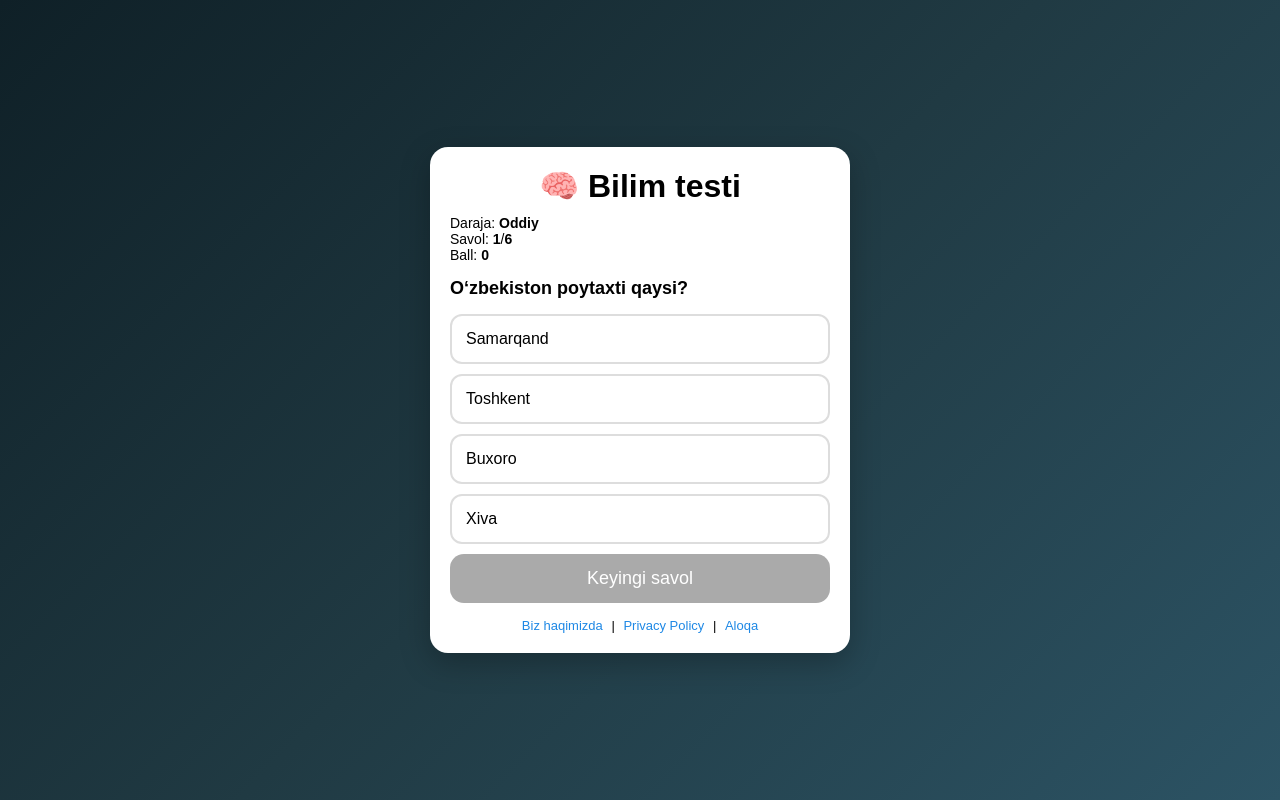
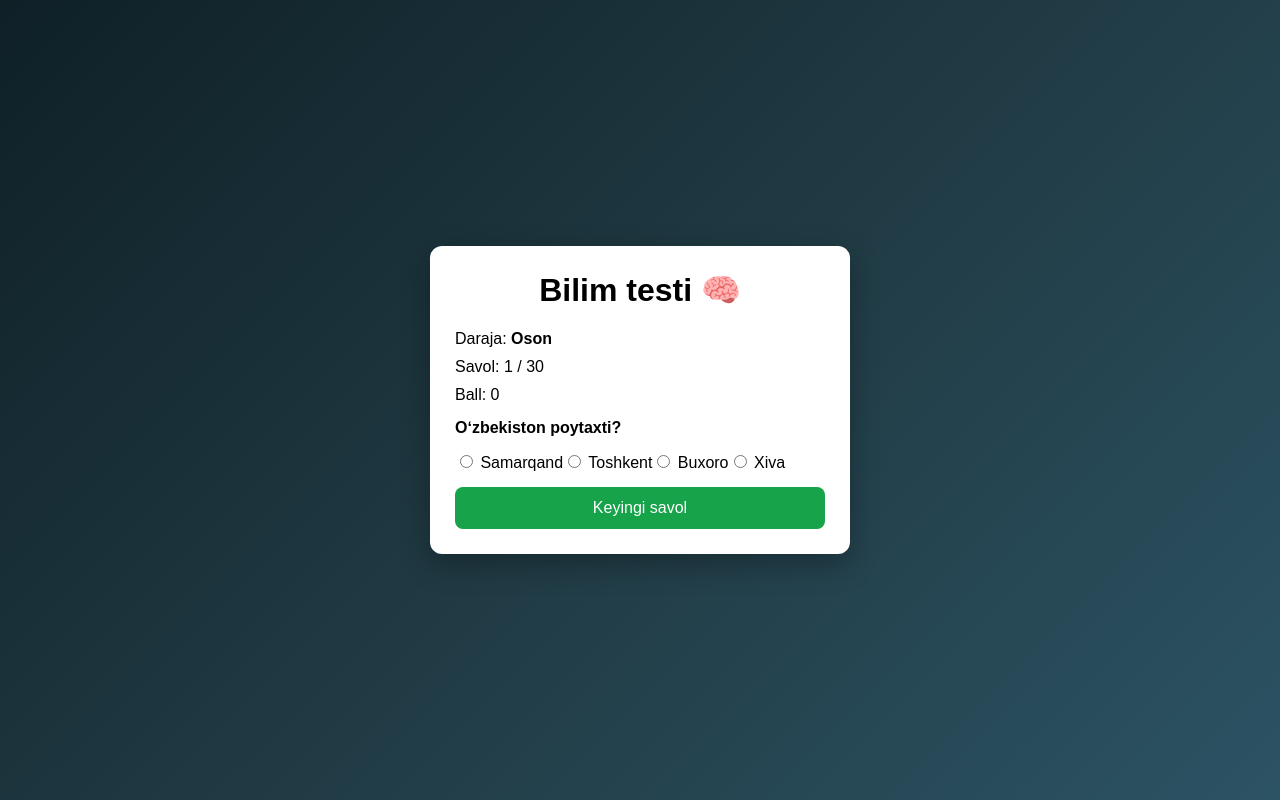
Before and after one commit to sarvarisomiddinov10-rgb/test-site-, a plain HTML site: page index.html in a window 1280 px wide. Drawn offline with Linux system fonts and the light colour scheme.

Commit message:
Add new questions

```diff
--- a/index.html
+++ b/index.html
@@ -5,174 +5,117 @@
   <meta name="viewport" content="width=device-width, initial-scale=1.0" />
   <title>Bilim testi</title>
   <style>
-    * { box-sizing: border-box; }
+    * { box-sizing: border-box; font-family: Arial, sans-serif; }
     body {
       margin: 0;
-      font-family: Arial, sans-serif;
       min-height: 100vh;
       display: flex;
       justify-content: center;
       align-items: center;
       background: linear-gradient(135deg, #0f2027, #203a43, #2c5364);
+      color: #000;
     }
     .card {
+      background: #fff;
       width: 100%;
       max-width: 420px;
-      background: #fff;
-      border-radius: 18px;
-      padding: 20px;
-      box-shadow: 0 10px 30px rgba(0,0,0,0.25);
+      padding: 25px;
+      border-radius: 12px;
+      box-shadow: 0 10px 30px rgba(0,0,0,.3);
     }
-    h1 {
-      text-align: center;
-      margin: 0 0 10px;
-    }
-    .info {
-      font-size: 14px;
-      margin-bottom: 10px;
-    }
-    .question {
-      font-size: 18px;
-      margin: 15px 0;
-      font-weight: bold;
-    }
-    .answers label {
-      display: block;
-      padding: 14px;
-      margin-bottom: 10px;
-      border: 2px solid #ddd;
-      border-radius: 12px;
-      cursor: pointer;
-      font-size: 16px;
-    }
-    .answers input { display: none; }
-    .answers input:checked + span {
-      color: #fff;
-      background: #1e88e5;
-      border-radius: 10px;
-      padding: 12px;
-      display: block;
-    }
+    h1 { margin-top: 0; text-align: center; }
+    .info { margin-bottom: 10px; }
+    .question { font-weight: bold; margin: 15px 0; }
+    .option { margin: 8px 0; }
     button {
       width: 100%;
-      padding: 14px;
-      font-size: 18px;
+      padding: 12px;
+      margin-top: 15px;
       border: none;
-      border-radius: 14px;
-      background: #1ca64c;
-      color: white;
+      border-radius: 8px;
+      background: #16a34a;
+      color: #fff;
+      font-size: 16px;
       cursor: pointer;
     }
-    button:disabled { background: #aaa; }
-    footer {
-      text-align: center;
-      margin-top: 15px;
-      font-size: 13px;
-    }
-    footer a { color: #1e88e5; text-decoration: none; margin: 0 5px; }
+    button:disabled { background: #999; cursor: not-allowed; }
+    .result { text-align: center; }
   </style>
 </head>
 <body>
-
-  <div class="card">
-    <h1>🧠 Bilim testi</h1>
-    <div class="info">
-      Daraja: <b id="level">Oddiy</b><br />
-      Savol: <b id="count">1</b>/<b id="total">6</b><br />
-      Ball: <b id="score">0</b>
-    </div>
-
-    <div class="question" id="question"></div>
-
-    <div class="answers" id="answers"></div>
-
-    <button id="nextBtn" disabled>Keyingi savol</button>
-
-    <footer>
-      <a href="#">Biz haqimizda</a> |
-      <a href="#">Privacy Policy</a> |
-      <a href="#">Aloqa</a>
-    </footer>
-  </div>
+  <div class="card" id="app"></div>
 
 <script>
 const questions = [
-  {
-    q: "O‘zbekiston poytaxti qaysi?",
-    a: ["Samarqand", "Toshkent", "Buxoro", "Xiva"],
-    c: 1
-  },
-  {
-    q: "2 + 2 nechiga teng?",
-    a: ["3", "4", "5", "6"],
-    c: 1
-  },
-  {
-    q: "Yer qaysi sayyoraga tegishli?",
-    a: ["Mars", "Yer", "Venera", "Yupiter"],
-    c: 1
-  },
-  {
-    q: "HTML nimani anglatadi?",
-    a: ["Hyper Text Markup Language", "High Text Machine", "Home Tool", "None"],
-    c: 0
-  },
-  {
-    q: "JS nima?",
-    a: ["Java Source", "JavaScript", "Json Script", "None"],
-    c: 1
-  },
-  {
-    q: "CSS nimaga kerak?",
-    a: ["Dizayn", "Maʼlumot", "Server", "Hisob"],
-    c: 0
-  }
+  // OSON (10)
+  {q:"Oʻzbekiston poytaxti?", a:["Samarqand","Toshkent","Buxoro","Xiva"], c:1, l:"Oson"},
+  {q:"1 + 1 = ?", a:["1","2","3","4"], c:1, l:"Oson"},
+  {q:"Quyosh qaysi tomondan chiqadi?", a:["Shimol","Janub","Sharq","Gʻarb"], c:2, l:"Oson"},
+  {q:"Oʻzbekiston bayrogʻida nechta rang bor?", a:["2","3","4","5"], c:2, l:"Oson"},
+  {q:"Haftada nechta kun bor?", a:["5","6","7","8"], c:2, l:"Oson"},
+  {q:"Eng katta sayyora?", a:["Mars","Yer","Yupiter","Venera"], c:2, l:"Oson"},
+  {q:"Suv formulasi?", a:["CO2","H2O","O2","NaCl"], c:1, l:"Oson"},
+  {q:"HTML nimani anglatadi?", a:["Til","Dastur","Belgilash","Oʻyin"], c:2, l:"Oson"},
+  {q:"Kompyuter miyasi?", a:["RAM","CPU","SSD","Monitor"], c:1, l:"Oson"},
+  {q:"Yerning yoʻldoshi?", a:["Mars","Quyosh","Oy","Yulduz"], c:2, l:"Oson"},
+
+  // QIYIN (10)
+  {q:"Oʻzbekiston mustaqilligi qachon?", a:["1990","1991","1992","1993"], c:1, l:"Qiyin"},
+  {q:"CSS nimaga xizmat qiladi?", a:["Maʼlumot","Dizayn","Server","Oʻyin"], c:1, l:"Qiyin"},
+  {q:"JS qaysi tilda yozilgan?", a:["Java","C++","JavaScript","Python"], c:2, l:"Qiyin"},
+  {q:"HTTP nima?", a:["Protokol","Til","Server","Brauzer"], c:0, l:"Qiyin"},
+  {q:"GitHub nima?", a:["Oʻyin","Bulut","Repo","OS"], c:2, l:"Qiyin"},
+  {q:"2^5 = ?", a:["16","24","32","64"], c:2, l:"Qiyin"},
+  {q:"RAM vazifasi?", a:["Saqlash","Hisoblash","Vaqtinchalik xotira","Tarmoq"], c:2, l:"Qiyin"},
+  {q:"URL nimani bildiradi?", a:["Manzil","Server","Fayl","Kod"], c:0, l:"Qiyin"},
+  {q:"Frontend nimada ishlaydi?", a:["Brauzer","Server","Terminal","BIOS"], c:0, l:"Qiyin"},
+  {q:"Array nima?", a:["Funksiya","Oʻzgaruvchi","Massiv","Class"], c:2, l:"Qiyin"},
+
+  // JUDA QIYIN (10)
+  {q:"TCP/IP modeli nechta qatlamdan iborat?", a:["3","4","5","7"], c:1, l:"Juda qiyin"},
+  {q:"Closure nima?", a:["Xato","Funktsiya xotirasi","Loop","Array"], c:1, l:"Juda qiyin"},
+  {q:"DOM nima?", a:["Maʼlumot","Model","Hujjat obyekti","Server"], c:2, l:"Juda qiyin"},
+  {q:"Git pull vazifasi?", a:["Yuklash","Oʻchirish","Birlashtirish","Yangilash"], c:3, l:"Juda qiyin"},
+  {q:"API nima?", a:["Interfeys","Dastur","Brauzer","OS"], c:0, l:"Juda qiyin"},
+  {q:"Async nima?", a:["Sinxron","Kutishsiz","Xato","Sekin"], c:1, l:"Juda qiyin"},
+  {q:"JSON turi?", a:["Til","Format","Server","OS"], c:1, l:"Juda qiyin"},
+  {q:"SQL nima?", a:["Til","DB","Framework","OS"], c:0, l:"Juda qiyin"},
+  {q:"Recursion nima?", a:["Loop","Funksiya oʻzini chaqiradi","Xato","Array"], c:1, l:"Juda qiyin"},
+  {q:"Algorithm nima?", a:["Kod","Qoidalar ketma-ketligi","Xato","Maʼlumot"], c:1, l:"Juda qiyin"}
 ];
 
-let index = 0;
-let score = 0;
+let i = 0, score = 0;
+const app = document.getElementById('app');
 
-const qEl = document.getElementById('question');
-const aEl = document.getElementById('answers');
-const nextBtn = document.getElementById('nextBtn');
-
-function loadQuestion() {
-  nextBtn.disabled = true;
-  document.getElementById('count').textContent = index + 1;
-  qEl.textContent = questions[index].q;
-  aEl.innerHTML = '';
-
-  questions[index].a.forEach((text, i) => {
-    const label = document.createElement('label');
-    label.innerHTML = `<input type="radio" name="answer" value="${i}"><span>${text}</span>`;
-    aEl.appendChild(label);
-  });
-
-  document.querySelectorAll('input[name="answer"]').forEach(r => {
-    r.addEventListener('change', () => nextBtn.disabled = false);
-  });
+function render() {
+  if (i >= questions.length) {
+    app.innerHTML = `<div class='result'>
+      <h1>Test tugadi 🎉</h1>
+      <p>Ball: <b>${score} / ${questions.length}</b></p>
+      <button onclick='location.reload()'>Qayta boshlash</button>
+    </div>`;
+    return;
+  }
+  const q = questions[i];
+  app.innerHTML = `
+    <h1>Bilim testi 🧠</h1>
+    <div class='info'>Daraja: <b>${q.l}</b></div>
+    <div class='info'>Savol: ${i+1} / ${questions.length}</div>
+    <div class='info'>Ball: ${score}</div>
+    <div class='question'>${q.q}</div>
+    ${q.a.map((opt,idx)=>`<label class='option'><input type='radio' name='opt' value='${idx}'> ${opt}</label>`).join('')}
+    <button onclick='next()'>Keyingi savol</button>
+  `;
 }
 
-nextBtn.onclick = () => {
-  const selected = document.querySelector('input[name="answer"]:checked');
-  if (!selected) return;
+function next() {
+  const sel = document.querySelector('input[name=opt]:checked');
+  if (!sel) return alert('Javobni tanlang');
+  if (+sel.value === questions[i].c) score++;
+  i++; render();
+}
 
-  if (+selected.value === questions[index].c) score++;
-  document.getElementById('score').textContent = score;
-
-  index++;
-  if (index < questions.length) {
-    loadQuestion();
-  } else {
-    qEl.textContent = `Test tugadi! Natija: ${score}/${questions.length}`;
-    aEl.innerHTML = '';
-    nextBtn.style.display = 'none';
-  }
-};
-
-document.getElementById('total').textContent = questions.length;
-loadQuestion();
+render();
 </script>
-
 </body>
 </html>
```
